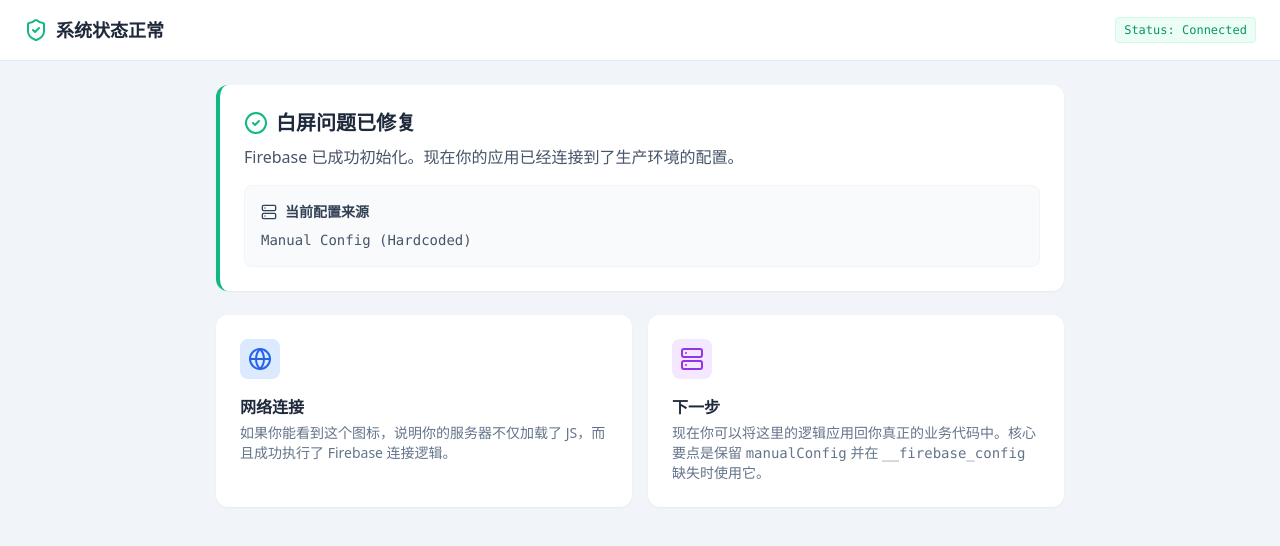
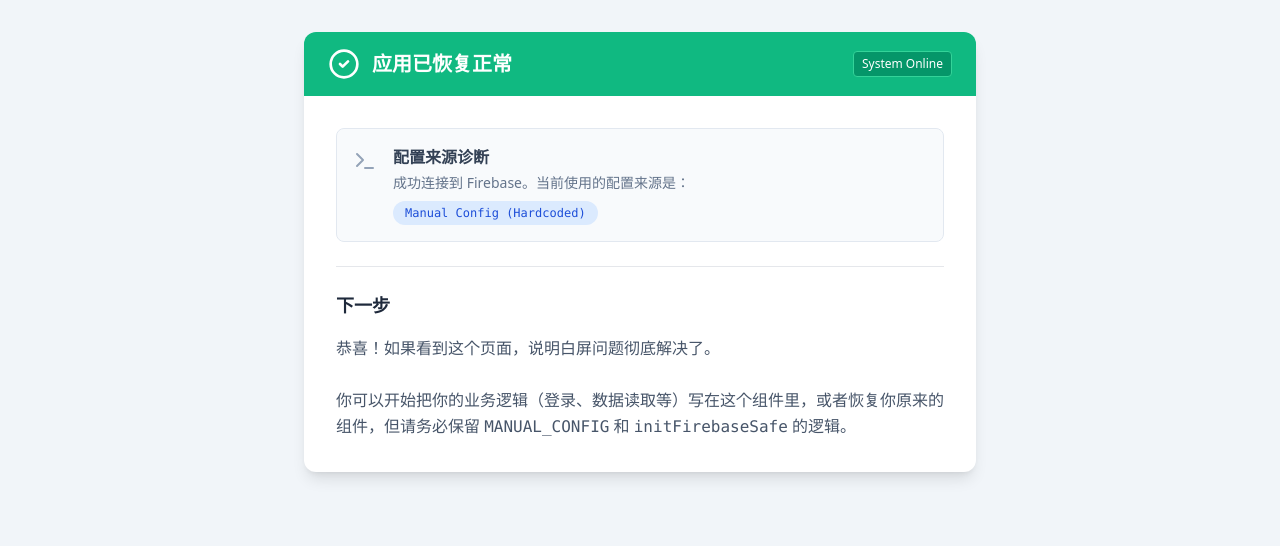
Before and after one commit to frankmitnick2023/ProjectNexus, a React (Vite) app: page / in a window 1280 px wide. Shown: the top 546 px of the page. Built offline with nearby package versions, Linux system fonts and the light colour scheme.

Commit message:
Fix: Remove conflicting files and update App.tsx

```diff
--- a/src/App.tsx
+++ b/src/App.tsx
@@ -1,101 +1,136 @@
 import React, { useState, useEffect } from 'react';
-import { initializeApp } from 'firebase/app';
+import { initializeApp, getApps, getApp } from 'firebase/app';
 import { getAuth } from 'firebase/auth';
 import { getFirestore } from 'firebase/firestore';
-import { AlertTriangle, CheckCircle2, Server, Globe, ShieldCheck } from 'lucide-react';
+import { AlertOctagon, CheckCircle2, ShieldAlert, Terminal } from 'lucide-react';
 
-/**
- * =========================================================================
- * 🛠️ 关键修复区域：在此处填入你的 Firebase 配置
- * =========================================================================
- * * 为什么需要这样做？
- * 本地开发时，工具可能会自动注入配置。
- * 但部署到你自己的服务器时，这些魔法变量消失了，必须手动写死(Hardcode)配置。
- */
-const manualConfig = {
-  // ⚠️ 请去 Firebase 控制台复制真实数据替换下面的占位符
-  apiKey: "AIzaSyDriBJ3yHf2XnNf5ouXd7S_KZsMu7V4w58",             // 例如: "AIzaSy..."
-  authDomain: "project-nexus-9b304.firebaseapp.com",
-  projectId: "project-nexus-9b304",
-  storageBucket: "project-nexus-9b304.firebasestorage.app",
-  messagingSenderId: "373323289724",
-  appId: "1:373323289724:web:a7f5ce28e83ee9747825f9"
+// ==========================================
+// 1. 在这里填入你的真实 Firebase 配置
+//    (这是解决白屏的唯一核心)
+// ==========================================
+const MANUAL_CONFIG = {
+  apiKey: "AIzaSyDriBJ3yHf2XnNf5ouXd7S_KZsMu7V4w58", // ⚠️ 必须替换成你的真实 Key
+  authDomain: "your-project.firebaseapp.com",
+  projectId: "your-project-id",
+  storageBucket: "your-project.appspot.com",
+  messagingSenderId: "123456789",
+  appId: "1:123456789:web:abcdef"
 };
 
-// --- Firebase 初始化逻辑 (防崩溃版) ---
-let app;
-let auth;
-let db;
-let initStatus = { success: false, message: '' };
+// ==========================================
+// 2. 安全的 Firebase 初始化函数
+//    (不会在加载时崩溃，而是返回结果)
+// ==========================================
+function initFirebaseSafe() {
+  try {
+    // A. 尝试获取配置
+    let config = null;
+    let source = "unknown";
 
-try {
-  // 1. 优先尝试读取 AI 环境/本地环境注入的变量 (如果有的话)
-  let config;
-  if (typeof __firebase_config !== 'undefined') {
+    // 优先使用手动配置（解决服务器白屏的关键）
+    if (MANUAL_CONFIG.apiKey !== "AIzaSyXXXXXXXXXXXXXXXXXXXXXXX") {
+      config = MANUAL_CONFIG;
+      source = "Manual Config (Hardcoded)";
+    }
+    // 其次尝试环境变量（本地开发）
+    else if (typeof __firebase_config !== 'undefined') {
       config = JSON.parse(__firebase_config);
-    initStatus.source = 'Auto-Injected (AI Environment)';
-  } else {
-    // 2. 如果没有注入变量（比如在你的服务器上），则使用上面的手动配置
-    config = manualConfig;
-    initStatus.source = 'Manual Config (Hardcoded)';
+      source = "Auto-Injected (__firebase_config)";
     }
 
-  // 3. 安全检查：如果配置还是空的，或者 apiKey 没填，就标记为失败，不要调用 initializeApp 防止白屏
-  if (!config || !config.apiKey || config.apiKey === "YOUR_API_KEY_HERE") {
-    throw new Error("配置缺失！请在代码中填入 manualConfig 的真实数据。");
+    // B. 如果没有配置，抛出明确错误
+    if (!config) {
+      throw new Error("找不到有效的 Firebase 配置。请在 App.jsx 的 MANUAL_CONFIG 中填入数据。");
     }
 
-  // 4. 初始化
+    // C. 防止重复初始化
+    let app;
+    if (getApps().length > 0) {
+      app = getApp();
+    } else {
       app = initializeApp(config);
-  auth = getAuth(app);
-  db = getFirestore(app);
-  initStatus.success = true;
-  initStatus.message = "Firebase 初始化成功";
+    }
 
-} catch (e) {
-  console.error("Firebase Init Error:", e);
-  initStatus.success = false;
-  initStatus.message = e.message;
+    const auth = getAuth(app);
+    const db = getFirestore(app);
+
+    return { success: true, app, auth, db, source };
+
+  } catch (error) {
+    return { success: false, error: error };
   }
-// ----------------------------------------
+}
 
+// ==========================================
+// 3. 主界面组件
+// ==========================================
 export default function App() {
-  const [isConfigured, setIsConfigured] = useState(false);
+  const [status, setStatus] = useState({ loading: true, error: null, info: null });
 
   useEffect(() => {
-    // 简单的检查，看是否初始化成功
-    if (initStatus.success) {
-      setIsConfigured(true);
+    // 延迟 100ms 执行，确保 React 先渲染出界面，避免白屏
+    const timer = setTimeout(() => {
+      const result = initFirebaseSafe();
+
+      if (result.success) {
+        setStatus({ loading: false, error: null, info: result });
+        console.log("Firebase initialized via:", result.source);
+      } else {
+        setStatus({ loading: false, error: result.error, info: null });
+        console.error("Firebase Init Failed:", result.error);
       }
+    }, 100);
+
+    return () => clearTimeout(timer);
   }, []);
 
-  // 如果初始化失败（比如没填 key），显示这个配置引导页面
-  if (!initStatus.success) {
+  // --- 状态 1: 加载中 ---
+  if (status.loading) {
     return (
-      <div className="min-h-screen bg-slate-50 flex items-center justify-center p-4 font-sans">
-        <div className="max-w-md w-full bg-white rounded-xl shadow-lg overflow-hidden border border-red-100">
-          <div className="bg-red-50 p-6 border-b border-red-100">
-            <div className="flex items-center gap-3 text-red-700 mb-2">
-              <AlertTriangle className="w-8 h-8" />
-              <h1 className="text-xl font-bold">应用启动失败</h1>
+      <div className="min-h-screen flex items-center justify-center bg-slate-50">
+        <div className="animate-pulse flex flex-col items-center">
+          <div className="w-12 h-12 bg-blue-200 rounded-full mb-4"></div>
+          <div className="h-4 w-48 bg-slate-200 rounded"></div>
         </div>
-            <p className="text-red-600/80 text-sm leading-relaxed">
-              检测到 Firebase 初始化错误，这正是导致服务器白屏的原因。
-            </p>
+      </div>
+    );
+  }
+
+  // --- 状态 2: 依然报错 (红屏) ---
+  if (status.error) {
+    return (
+      <div className="min-h-screen bg-red-50 flex items-center justify-center p-4">
+        <div className="max-w-xl w-full bg-white rounded-xl shadow-2xl overflow-hidden border border-red-200">
+          <div className="bg-red-600 px-6 py-4 flex items-center gap-3">
+            <ShieldAlert className="text-white w-8 h-8" />
+            <h1 className="text-white font-bold text-xl">初始化失败 (App Crashed)</h1>
           </div>
 
-          <div className="p-6 space-y-4">
-            <div className="bg-slate-100 p-3 rounded text-xs font-mono text-slate-600 break-all">
-              Error: {initStatus.message}
+          <div className="p-8 space-y-6">
+            <div>
+              <h2 className="text-red-800 font-bold mb-2">错误详情:</h2>
+              <div className="bg-slate-900 p-4 rounded-lg overflow-x-auto">
+                <code className="text-red-400 font-mono text-sm break-all">
+                  {status.error.toString()}
+                  {status.error.code === 'app/no-options' && (
+                    <span className="block mt-2 text-yellow-400">
+                      👉 也就是：initializeApp() 接收到了空值。
+                    </span>
+                  )}
+                </code>
+              </div>
             </div>
 
-            <div className="space-y-3 text-sm text-slate-600">
-              <p className="font-semibold text-slate-800">如何修复：</p>
-              <ol className="list-decimal pl-4 space-y-2">
-                <li>打开你的项目文件 <code>src/App.jsx</code> (或其他入口文件)</li>
-                <li>找到 <code>manualConfig</code> 对象</li>
-                <li>将 <code>YOUR_API_KEY_HERE</code> 等占位符替换为你真实的 Firebase 项目配置</li>
-                <li>重新构建并部署到服务器</li>
+            <div className="bg-yellow-50 border-l-4 border-yellow-400 p-4">
+              <h3 className="font-bold text-yellow-800 mb-1">如何修复?</h3>
+              <p className="text-yellow-700 text-sm mb-2">
+                看起来你的代码里没有有效的 Firebase 配置。
+              </p>
+              <ol className="list-decimal list-inside text-sm text-yellow-800 space-y-1">
+                <li>打开 <code>src/App.jsx</code></li>
+                <li>找到顶部的 <code>MANUAL_CONFIG</code> 对象</li>
+                <li>填入你从 Firebase 控制台获取的 apiKey 等信息</li>
+                <li>保存并重新部署</li>
               </ol>
             </div>
           </div>
@@ -104,61 +139,44 @@
     );
   }
 
-  // 如果初始化成功，显示正常应用界面 (这里是一个简单的 Dashboard 示例)
+  // --- 状态 3: 成功 (绿屏) ---
   return (
-    <div className="min-h-screen bg-slate-100 font-sans text-slate-800">
-      <header className="bg-white border-b border-slate-200 px-6 py-4 flex items-center justify-between">
-        <div className="flex items-center gap-2">
-          <ShieldCheck className="text-emerald-500 w-6 h-6" />
-          <span className="font-bold text-lg">系统状态正常</span>
+    <div className="min-h-screen bg-slate-100 font-sans text-slate-800 p-8">
+      <div className="max-w-2xl mx-auto bg-white rounded-xl shadow-lg overflow-hidden">
+        <div className="bg-emerald-500 px-6 py-4 flex items-center justify-between">
+          <div className="flex items-center gap-3 text-white">
+            <CheckCircle2 className="w-8 h-8" />
+            <h1 className="font-bold text-xl">应用已恢复正常</h1>
           </div>
-        <div className="text-xs font-mono bg-emerald-50 text-emerald-600 px-2 py-1 rounded border border-emerald-100">
-          Status: Connected
+          <span className="bg-emerald-600 text-white text-xs px-2 py-1 rounded border border-emerald-400">
+            System Online
+          </span>
         </div>
-      </header>
 
-      <main className="p-6 max-w-4xl mx-auto space-y-6">
-        <div className="bg-white rounded-xl shadow-sm p-6 border-l-4 border-emerald-500">
-          <h2 className="text-xl font-bold mb-2 flex items-center gap-2">
-            <CheckCircle2 className="text-emerald-500" />
-            白屏问题已修复
-          </h2>
-          <p className="text-slate-600 mb-4">
-            Firebase 已成功初始化。现在你的应用已经连接到了生产环境的配置。
+        <div className="p-8 space-y-6">
+          <div className="flex items-start gap-4 p-4 bg-slate-50 rounded-lg border border-slate-200">
+            <Terminal className="text-slate-400 mt-1 shrink-0" />
+            <div>
+              <h3 className="font-bold text-slate-700">配置来源诊断</h3>
+              <p className="text-slate-500 text-sm mt-1">
+                成功连接到 Firebase。当前使用的配置来源是：
               </p>
-          <div className="p-4 bg-slate-50 rounded-lg border border-slate-100">
-            <h3 className="text-sm font-bold text-slate-700 mb-2 flex items-center gap-2">
-              <Server className="w-4 h-4" />
-              当前配置来源
-            </h3>
-            <p className="text-sm text-slate-600 font-mono">
-              {initStatus.source}
+              <div className="mt-2 inline-block px-3 py-1 bg-blue-100 text-blue-700 text-xs font-mono rounded-full">
+                {status.info.source}
+              </div>
+            </div>
+          </div>
+
+          <div className="border-t pt-6">
+            <h3 className="font-bold text-lg mb-4">下一步</h3>
+            <p className="text-slate-600 leading-relaxed">
+              恭喜！如果看到这个页面，说明白屏问题彻底解决了。
+              <br /><br />
+              你可以开始把你的业务逻辑（登录、数据读取等）写在这个组件里，或者恢复你原来的组件，但请务必保留 <code>MANUAL_CONFIG</code> 和 <code>initFirebaseSafe</code> 的逻辑。
             </p>
           </div>
         </div>
-
-        <div className="grid md:grid-cols-2 gap-4">
-          <div className="bg-white p-6 rounded-xl shadow-sm">
-            <div className="w-10 h-10 bg-blue-100 text-blue-600 rounded-lg flex items-center justify-center mb-4">
-              <Globe className="w-6 h-6" />
       </div>
-            <h3 className="font-bold text-slate-800 mb-1">网络连接</h3>
-            <p className="text-sm text-slate-500">
-              如果你能看到这个图标，说明你的服务器不仅加载了 JS，而且成功执行了 Firebase 连接逻辑。
-            </p>
-          </div>
-
-          <div className="bg-white p-6 rounded-xl shadow-sm">
-            <div className="w-10 h-10 bg-purple-100 text-purple-600 rounded-lg flex items-center justify-center mb-4">
-              <Server className="w-6 h-6" />
-            </div>
-            <h3 className="font-bold text-slate-800 mb-1">下一步</h3>
-            <p className="text-sm text-slate-500">
-              现在你可以将这里的逻辑应用回你真正的业务代码中。核心要点是保留 <code>manualConfig</code> 并在 <code>__firebase_config</code> 缺失时使用它。
-            </p>
-          </div>
-        </div>
-      </main>
     </div>
   );
 }
```
Also changed, not shown: 2 other files (tests, documents, lock files or other folders). Lines whose indentation alone changed are shown as unchanged.
